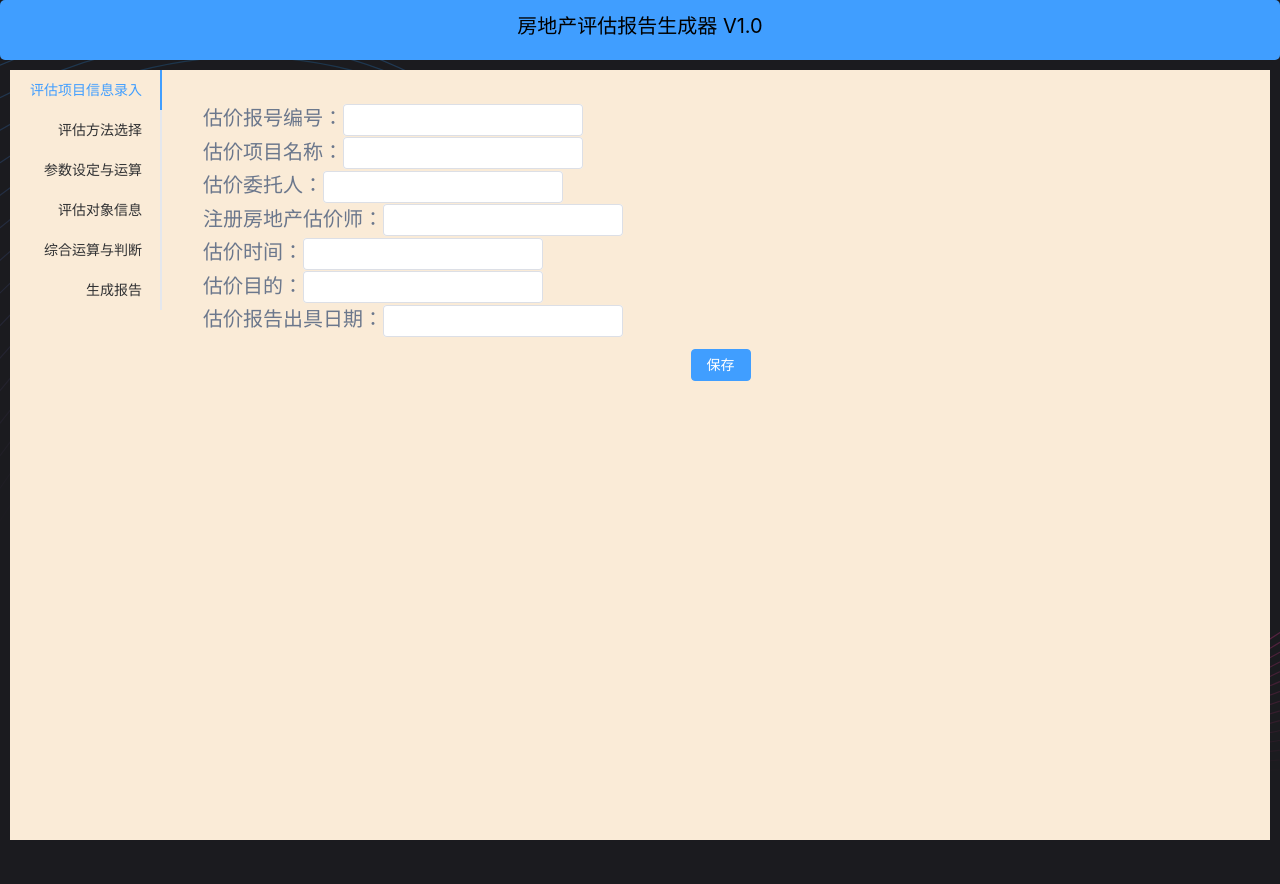
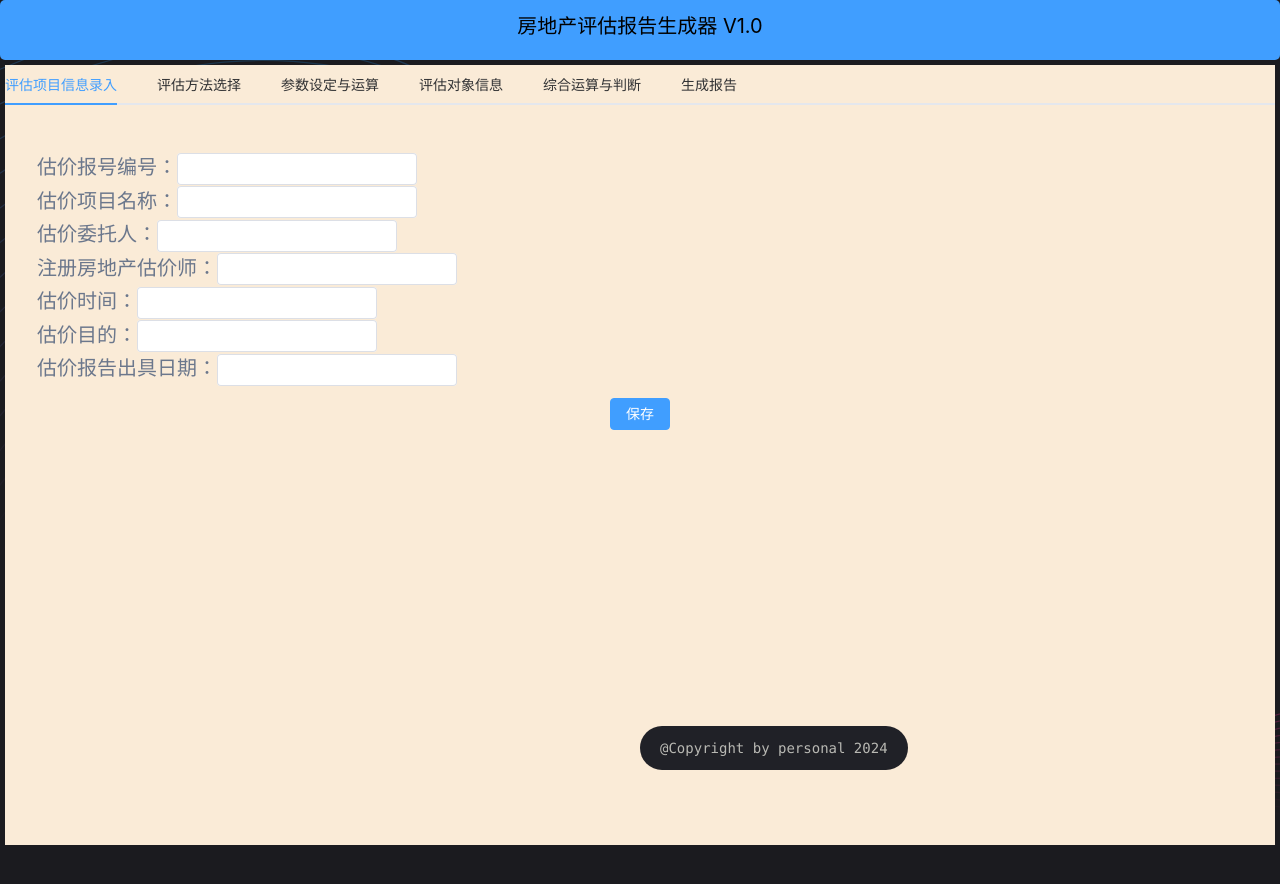
Before and after one commit to mok3211/property_evaluation, a Vue app: page / in a window 1280 px wide. Shown: the top 884 px of the page. Built offline with nearby package versions, Linux system fonts and the light colour scheme.

Commit message:
[fix] fix bugs

```diff
--- a/src/renderer/src/App.vue
+++ b/src/renderer/src/App.vue
@@ -1,20 +1,24 @@
-<script setup lang="ts">
-//import Versions from './components/Versions.vue'
-
-//const ipcHandle = () => window.electron.ipcRenderer.send('ping')
-</script>
 <template>
   <div class="common-layout">
     <el-container>
       <el-header class="header"><div class="header-text">房地产评估报告生成器 V1.0</div></el-header>
       <el-main class="main">
-        <router-link to="/"></router-link>
+        <router-link :to='url'></router-link>
         <router-view></router-view>
       </el-main>
-      <!-- <el-footer><Versions></Versions></el-footer> -->
+      <el-footer><Versions/></el-footer>
     </el-container>
   </div>
 </template>
+<script setup lang="ts">
+import {ref} from 'vue';
+import { useRouter } from 'vue-router';
+import Versions from './components/Versions.vue'
+//在这里需要去判断是否有登录
+let url = ref("/")
+const router = useRouter()
+router.push("/")
+</script>
 <style lang="scss" scoped>
 .common-layout {
   text-align: center;
@@ -31,7 +35,7 @@
     font-size: 20px;
   }
   .el-main{
-    padding: 10px !important;
+    padding: 5px !important;
   }
   .main {
     width: 100%;
--- a/src/renderer/src/components/anchorBar.vue
+++ b/src/renderer/src/components/anchorBar.vue
@@ -6,7 +6,7 @@ import Judgement from '../views/Judgment.vue'
 import SettingsAndComputation from '../views/SettingsAndComputation.vue'
 import SubjectInfomation from '../views/SubjectInfomation.vue'
 import GenrateReport from '../views/GenrateReport.vue'
-const tabPosition = ref('left')
+const tabPosition = ref('top')
 </script>
 <template class="anchor-bar">
   <el-tabs :tab-position="tabPosition" class="demo-tabs">
--- a/src/renderer/src/router/mainRouter.ts
+++ b/src/renderer/src/router/mainRouter.ts
@@ -1,10 +1,15 @@
 import { createRouter, createWebHistory } from 'vue-router'
 import Home from '../views/Home.vue'
+import Login from '../views/Login.vue'
 
 const routes = [
   {
     path: '/',
     component: Home
+  },
+  {
+    path: '/login',
+    component: Login
   }
 ]
 const router = createRouter({
```
Also changed, not shown: src/main/index.ts (+6 -2 lines), src/renderer/src/views/Login.vue (added, +7 -0 lines), 2 other files (tests, documents, lock files or other folders).
